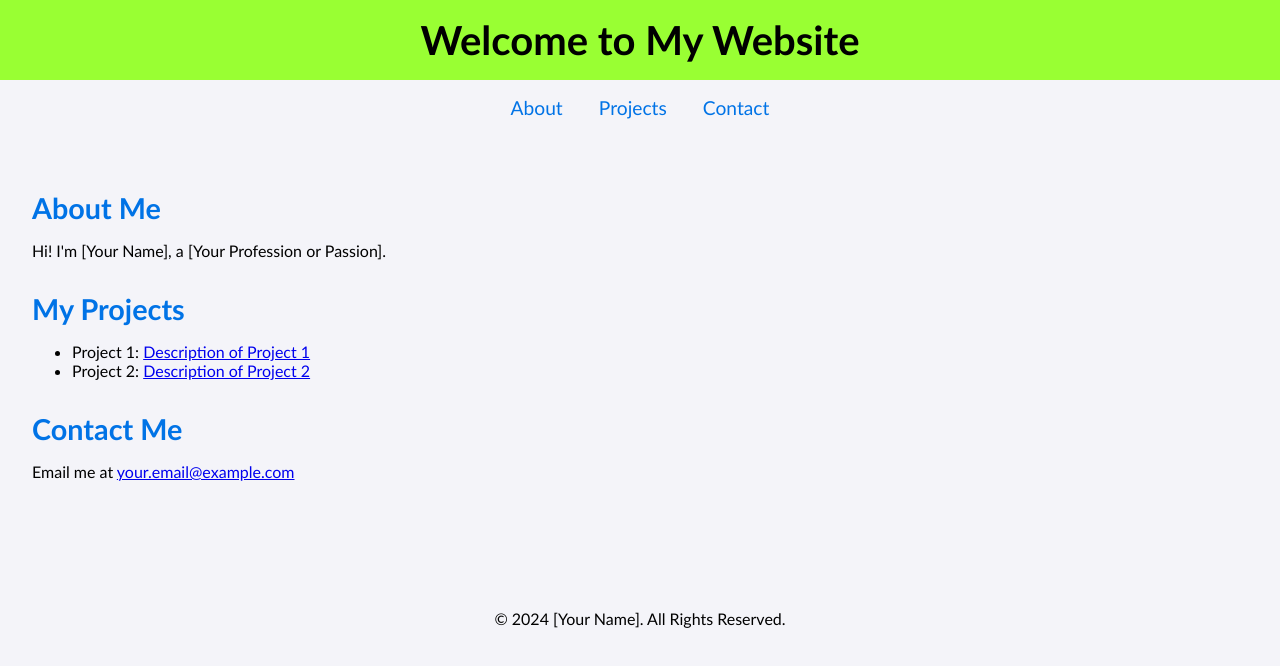
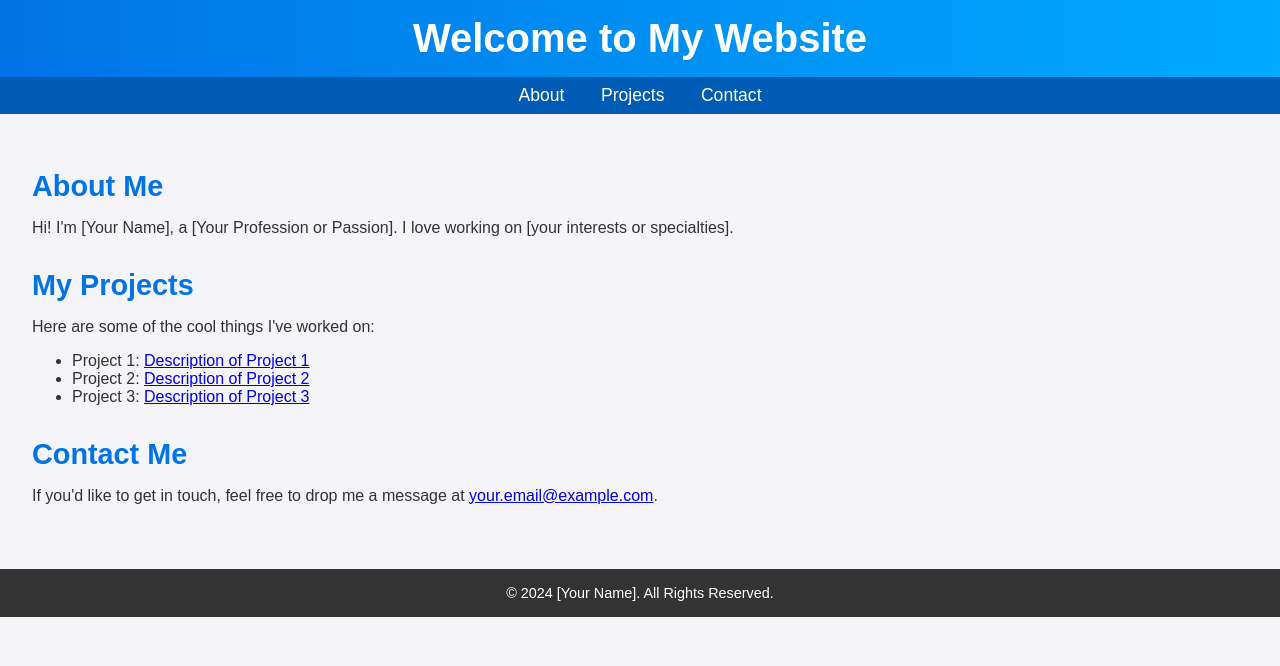
Before and after one commit to samkim711/samkim711.github.io, a plain HTML site: page index.html in a window 1280 px wide. Drawn offline with Linux system fonts and the light colour scheme.

Commit message:
Update index.html

```diff
--- a/index.html
+++ b/index.html
@@ -6,31 +6,32 @@
     <title>My Portfolio</title>
     <style>
         body {
-            font-family: "Gill Sans", sans-serif;
+            font-family: Arial, sans-serif;
             margin: 0;
             padding: 0;
             background-color: #f4f4f9;
-            color: #000000;
+            color: #333;
         }
         header {
-            background-color: #99ff33;
-            color: #000000;
+            background: linear-gradient(90deg, #0073e6, #00aaff);
+            color: white;
+            padding: 1rem 2rem;
             text-align: center;
-            padding: 1rem;
         }
         header h1 {
+            margin: 0;
             font-size: 2.5rem;
-            margin: 0;
         }
         nav {
+            background: #005bb5;
+            padding: 0.5rem 2rem;
             text-align: center;
-            padding: 1rem;
         }
         nav a {
-            color: #0073e6;
+            color: white;
             text-decoration: none;
-            font-size: 1.2rem;
             margin: 0 1rem;
+            font-size: 1.1rem;
         }
         nav a:hover {
             text-decoration: underline;
@@ -47,10 +48,15 @@
             margin-bottom: 0.5rem;
         }
         footer {
+            background: #333;
+            color: white;
             text-align: center;
-            padding: 1rem;
-            margin-top: 2rem;
-            background-color: #f4f4f9;
+            padding: 1rem 0;
+            position: relative;
+        }
+        footer p {
+            margin: 0;
+            font-size: 0.9rem;
         }
     </style>
 </head>
@@ -66,18 +72,20 @@
     <main>
         <section id="about" class="section">
             <h2>About Me</h2>
-            <p>Hi! I'm [Your Name], a [Your Profession or Passion].</p>
+            <p>Hi! I'm [Your Name], a [Your Profession or Passion]. I love working on [your interests or specialties].</p>
         </section>
         <section id="projects" class="section">
             <h2>My Projects</h2>
+            <p>Here are some of the cool things I've worked on:</p>
             <ul>
                 <li>Project 1: <a href="https://example.com" target="_blank">Description of Project 1</a></li>
                 <li>Project 2: <a href="https://example.com" target="_blank">Description of Project 2</a></li>
+                <li>Project 3: <a href="https://example.com" target="_blank">Description of Project 3</a></li>
             </ul>
         </section>
         <section id="contact" class="section">
             <h2>Contact Me</h2>
-            <p>Email me at <a href="mailto:your.email@example.com">your.email@example.com</a></p>
+            <p>If you'd like to get in touch, feel free to drop me a message at <a href="mailto:your.email@example.com">your.email@example.com</a>.</p>
         </section>
     </main>
     <footer>
```
